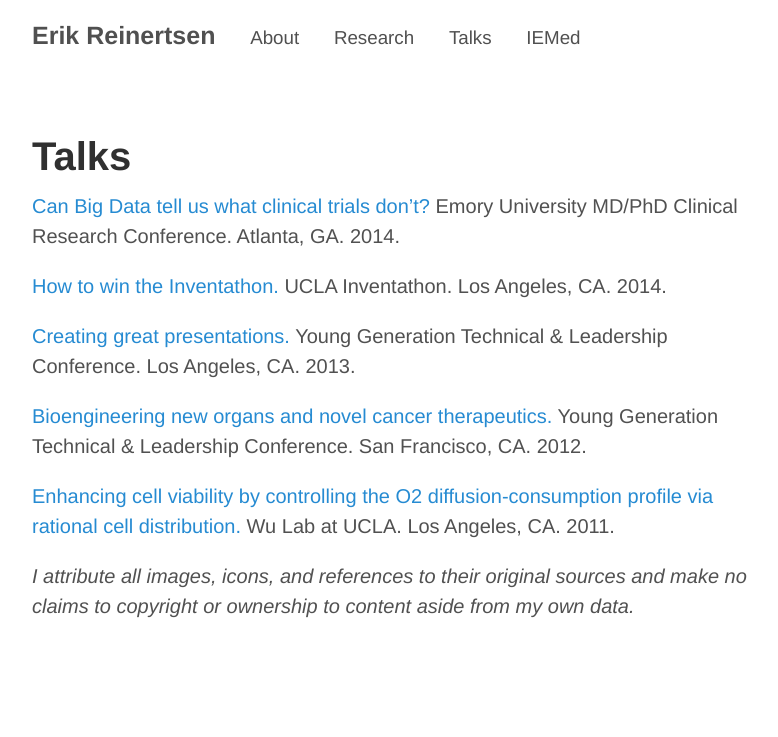
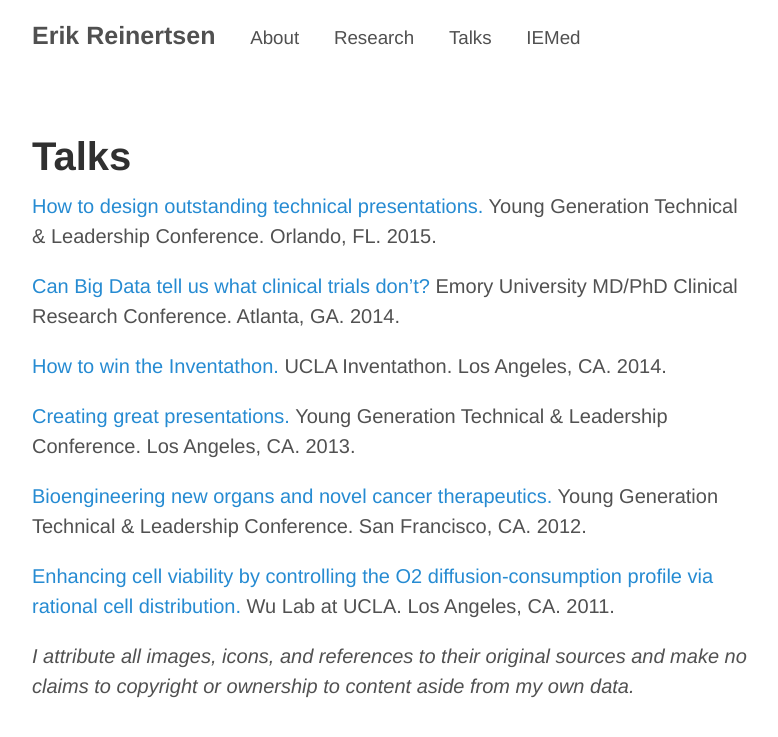
Before and after one commit to erikr/erikr.github.io, a Jekyll site: the page built from talks.md, in a window 1280 px wide. Shown: the top 737 px of the page, without its empty margins (248-1026 px from the left). Built offline with Jekyll 4.4.1, drawn with Linux system fonts in a browser that asks for light colours; nearby versions of some CDN libraries.

Commit message:
added talk to talks.md

```diff
--- a/talks.md
+++ b/talks.md
@@ -3,6 +3,8 @@ layout: page
 permalink: /talks/
 title: "Talks"
 ---
+
+[How to design outstanding technical presentations.](/assets/150124_ygtlc.pdf) Young Generation Technical & Leadership Conference. Orlando, FL. 2015.
 
 [Can Big Data tell us what clinical trials don't?](/assets/141022_crc.pdf) Emory University MD/PhD Clinical Research Conference. Atlanta, GA. 2014.
 
```
